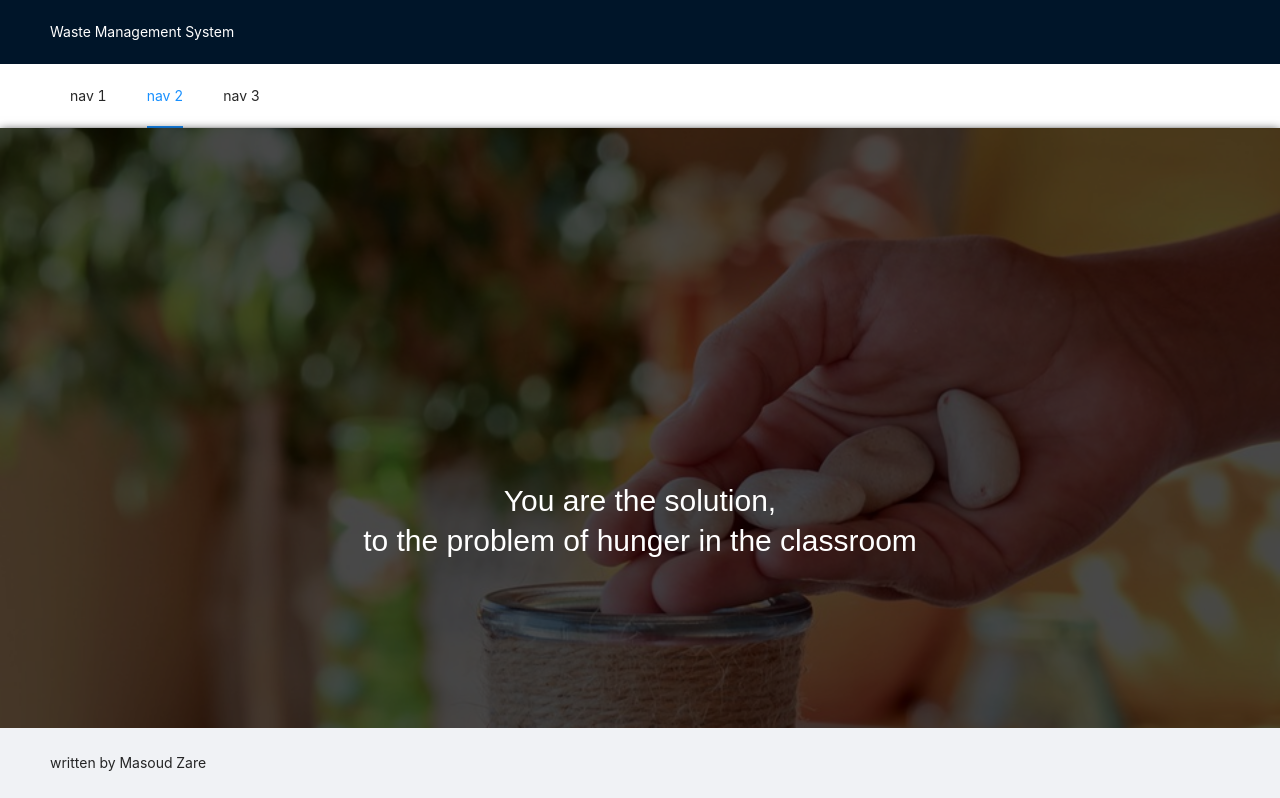
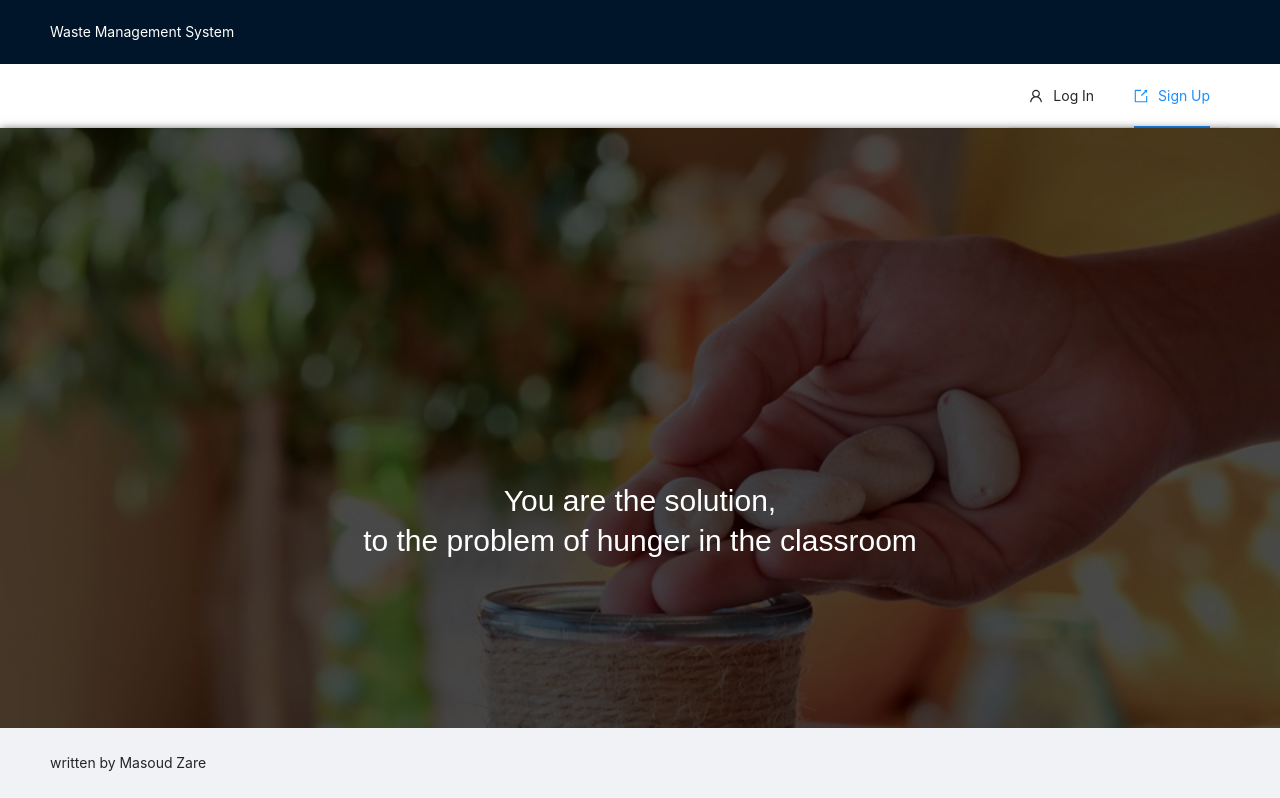
Before and after one commit to masoudz88/food_donations_frontend, a React (Create React App) app in the folder waste-management/: page / in a window 1280 px wide. Shown: the top 798 px of the page. Built offline with nearby package versions, Linux system fonts and the light colour scheme; no server answers.

Commit message:
linking navbar

```diff
--- a/waste-management/src/index.css
+++ b/waste-management/src/index.css
@@ -63,7 +63,13 @@
 }
 .header{
   background: rgba(255, 255, 255, 0.3);
+
 }
 .layout{
+
   background: rgba(255, 255, 255, 0.3);
 }
+
+.menuItems{
+  float:right;
+}
--- a/waste-management/src/navbar/LandingNav.js
+++ b/waste-management/src/navbar/LandingNav.js
@@ -1,5 +1,7 @@
-import { Layout, Menu } from 'antd';
 import React from 'react'
+import { Link } from "react-router-dom";
+import {  Layout, Menu } from 'antd';
+import { UserOutlined,ExportOutlined } from '@ant-design/icons';
 
 const LandingNav = () => {
 
@@ -10,14 +12,12 @@ const LandingNav = () => {
             <Layout className="layout">
     <Header className="header">
       <div className="logo" />
-      <Menu mode="horizontal" defaultSelectedKeys={['2']}>
-        <Menu.Item key="1">nav 1</Menu.Item>
-        <Menu.Item key="2">nav 2</Menu.Item>
-        <Menu.Item key="3">nav 3</Menu.Item>
+      <Menu className="menuItems" mode="horizontal" defaultSelectedKeys={['2']}>
+        <Menu.Item key="1" icon={<UserOutlined />} title="Log In" ><Link to="Credential">Log In</Link></Menu.Item>
+        <Menu.Item key="2"  icon={<ExportOutlined />} title="Sign Up"><Link to="Signup">Sign Up</Link></Menu.Item>
       </Menu>
     </Header>
   </Layout>
-
         </div>
     )
 }
```
